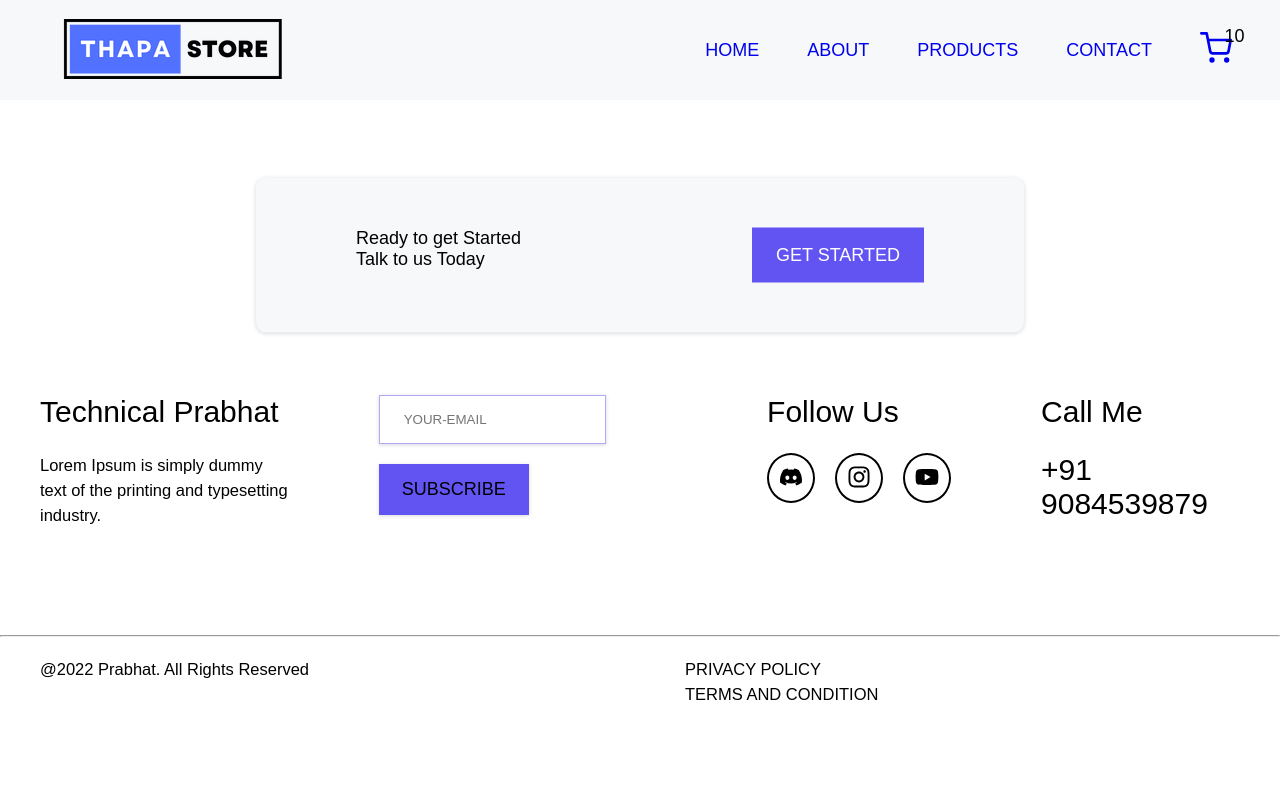
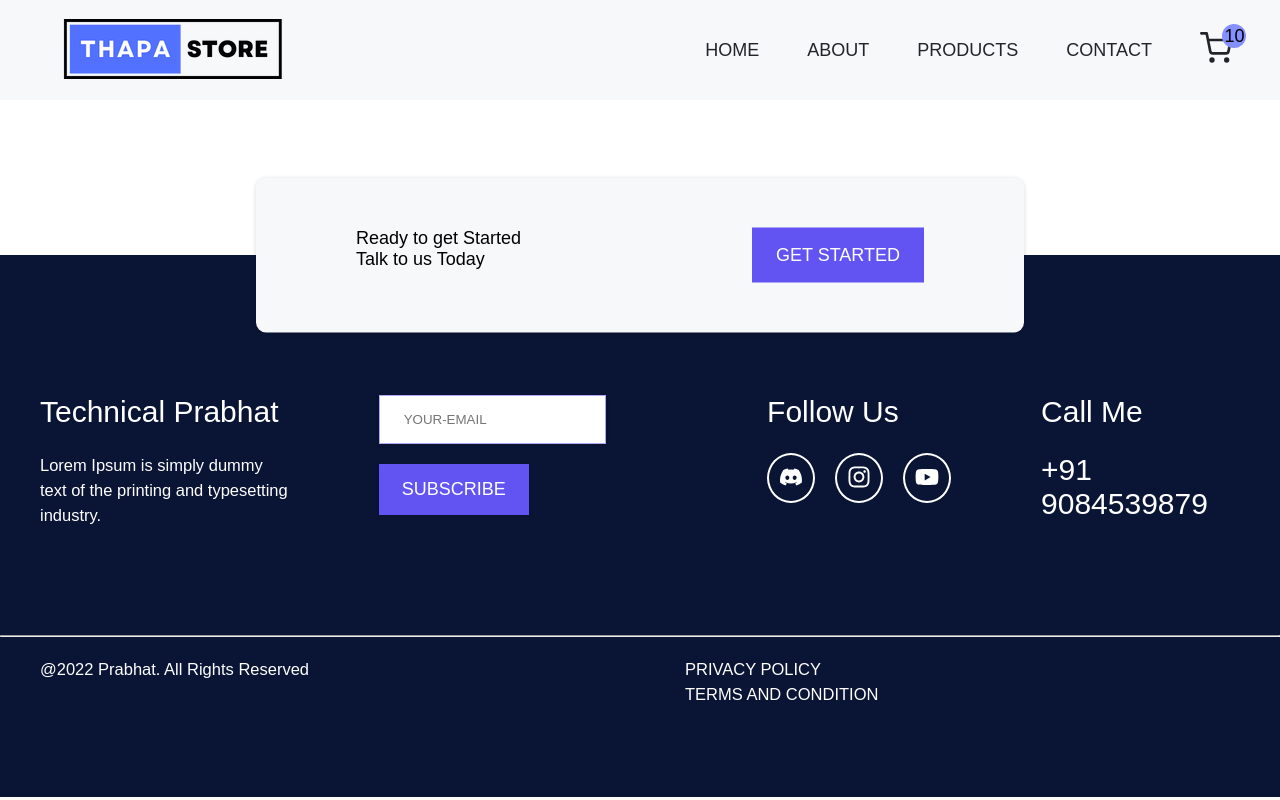
Before and after one commit to prabhat-021/React-Ecommerce, a React (Create React App) app: page /singleproduct/1 in a window 1280 px wide. Built offline with nearby package versions, Linux system fonts and the light colour scheme.

Commit message:
Error section added

```diff
--- a/src/App.js
+++ b/src/App.js
@@ -15,13 +15,22 @@
 export default function App() {
   const theme = {
     colors: {
+      heading: "rgb(24 24 29)",
+      text: "rgba(29 ,29, 29, .8)",
+      white: "#fff",
+      black: " #212529",
+      helper: "#8490ff",
+
       bg: "#F6F8FA",
+      footer_bg: "#0a1435",
       btn: "rgb(98 84 243)",
-      border: "rgba(98, 84, 243,0.5)",
+      border: "rgba(98, 84, 243, 0.5)",
       hr: "#ffffff",
       gradient:
         "linear-gradient(0deg, rgb(132 144 255) 0%, rgb(98 189 252) 100%)",
-      shadowSupport: "rgba(0,0,0,0.16) 0px 1px 4px",
+      shadow:
+        "rgba(0, 0, 0, 0.02) 0px 1px 3px 0px,rgba(27, 31, 35, 0.15) 0px 0px 0px 1px;",
+      shadowSupport: " rgba(0, 0, 0, 0.16) 0px 1px 4px",
     },
     media: {
       mobile: "768px",
--- a/src/Component/Footer.js
+++ b/src/Component/Footer.js
@@ -91,7 +91,7 @@
     background-color: ${({ theme }) => theme.colors.footer_bg};
     h3 {
       color: ${({ theme }) => theme.colors.hr};
-      color:black;
+      ${'' /* color:black; */}
       font-size: 3rem;
       margin-bottom: 2.4rem;
     }
--- a/src/ErrorPage/ErrorPage.js
+++ b/src/ErrorPage/ErrorPage.js
@@ -1,10 +1,42 @@
 import "./errorPage.css";
-
+import { NavLink } from "react-router-dom";
+import styled from "styled-components";
+import { Button } from "../styles/Button";
 
 export default function ErrorPage(){
     return (
-        <section>
-            <div>ErrorPage</div>
-        </section>
-    );
-}
+    <Wrapper>
+      <div className="container">
+        <div>
+          <h2>404</h2>
+          <h3>UH OH! You're lost.</h3>
+          <p>
+            The page you are looking for does not exist. How you got here is a
+            mystery. But you can click the button below to go back to the
+            homepage.
+          </p>
+
+          <NavLink to="/">
+            <Button>Go Back to Home</Button>
+          </NavLink>
+        </div>
+      </div>
+    </Wrapper>
+  );
+};
+
+const Wrapper = styled.section`
+  .container {
+    padding: 9rem 0;
+    text-align: center;
+    h2 {
+      font-size: 10rem;
+    }
+    h3 {
+      font-size: 4.2rem;
+    }
+    p {
+      margin: 2rem 0;
+    }
+  }
+`;
```
